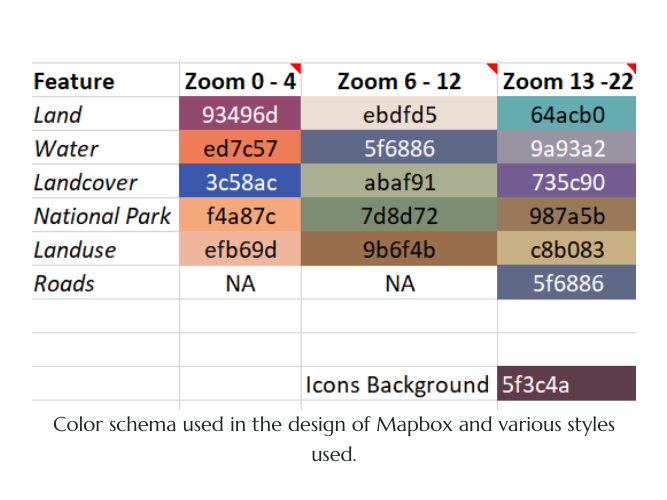
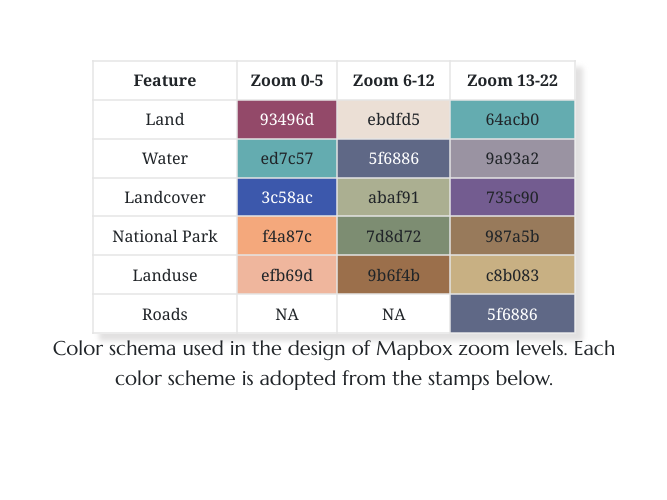
Before and after one commit to Sid-rcs/scrolly-map, a plain HTML site: page index.html in a window 1280 px wide. Shown: the part 1124-1624 px from the top of the page, without its empty margins (306-973 px from the left). Drawn offline with Linux system fonts and the light colour scheme; a small style sheet from the web is missing.

Commit message:
Table update

```diff
--- a/css/style.css
+++ b/css/style.css
@@ -12,3 +12,18 @@
 p{
     font-size:20px;
 }
+.table-center
+{
+    width: 80%;
+    height: 100%;
+    font-family: Cambria, Cochin, Georgia, Times, 'Times New Roman', serif;
+    margin-left: auto;
+    margin-right: auto;
+    box-shadow: 7px 7px 5px 0px rgba(216, 215, 215, 0.75);
+
+}
+
+td, th {
+    border: 2px solid rgb(228, 228, 228,0.75);
+    border-collapse: collapse;
+  }
--- a/index.html
+++ b/index.html
@@ -28,8 +28,56 @@
         <!--first content block-->
         <div class="row">
             <div class="center">
-                <img class="fit" src="img/ColorSchema.png" width = 100px height = 350px>
-                <p>Color schema used in the design of Mapbox and various styles used.</p>
+                <table class = "table-center">
+                    <tr>
+                      <th>Feature</th>
+                      <th>Zoom 0-5</th>
+                      <th>Zoom 6-12</th>
+                      <th>Zoom 13-22</th>
+                    </tr>
+                    <tr>
+                      <td>Land</td>
+                      <td style="background-color: #934969;color:white">93496d</td>
+                      <td style="background-color: #ebdfd5;">ebdfd5</td>
+                      <td style="background-color: #64acb0;">64acb0</td>
+                    </tr>
+                    <tr>
+                      <td>Water</td>
+                      <td style="background-color: #64acb0;">ed7c57</td>
+                      <td style="background-color: #5f6886;color:white">5f6886</td>
+                      <td style="background-color: #9a93a2;">9a93a2</td>
+                    </tr>
+                    <tr>
+                      <td>Landcover</td>
+                      <td style="background-color: #3c58ac; color:white">3c58ac</td>
+                      <td style="background-color: #abaf91;">abaf91</td>
+                      <td style="background-color: #735c90;">735c90</td>
+                      </tr>
+                     <tr>
+                      <td>National Park</td>
+                      <td style="background-color: #f4a87c;">f4a87c</td>
+                      <td style="background-color: #7d8d72;">7d8d72</td>
+                      <td style="background-color: #987a5b;">987a5b</td>
+                     </tr>
+                      <tr>
+                          <td>Landuse</td>
+                          <td style="background-color: #efb69d;">efb69d</td>
+                          <td style="background-color: #9b6f4b;">9b6f4b</td>
+                          <td style="background-color: #c8b083;">c8b083</td>
+                      </tr>
+
+                      <tr>
+                          <td>Roads</td>
+                          <td>NA</td>
+                          <td>NA</td>
+                          <td style="background-color: #5f6886;color:white">5f6886</td></tr>
+
+
+                  </table>
+                <p>Color schema used in the design of Mapbox zoom levels. Each color scheme is adopted
+                    from the stamps below.
+
+                </p>
             </div>
         </div>
         <!--image block-->
```
Also changed, not shown: Table.html (added, +84 -0 lines), lib/scrollmap.css, 1 other file.
